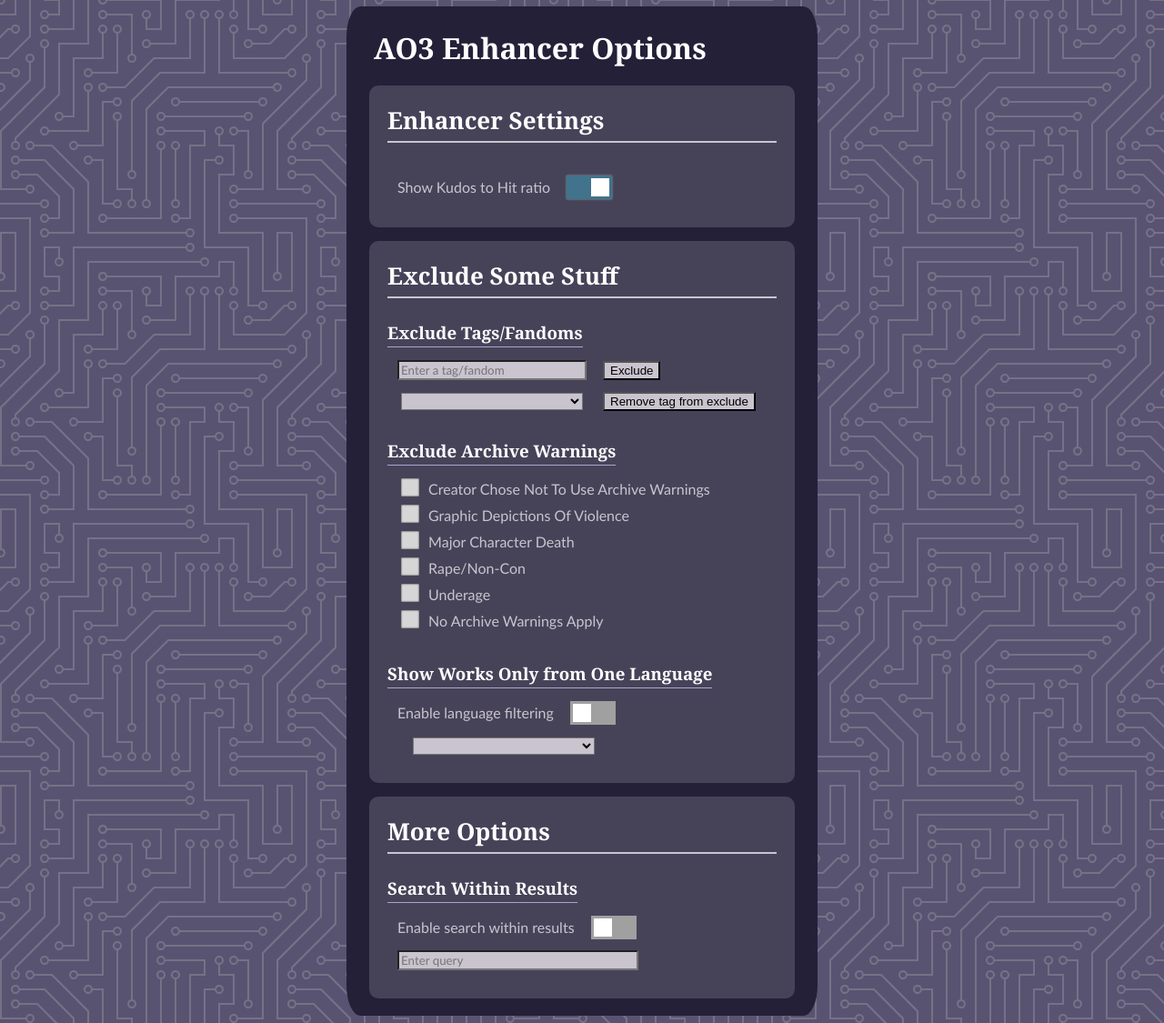
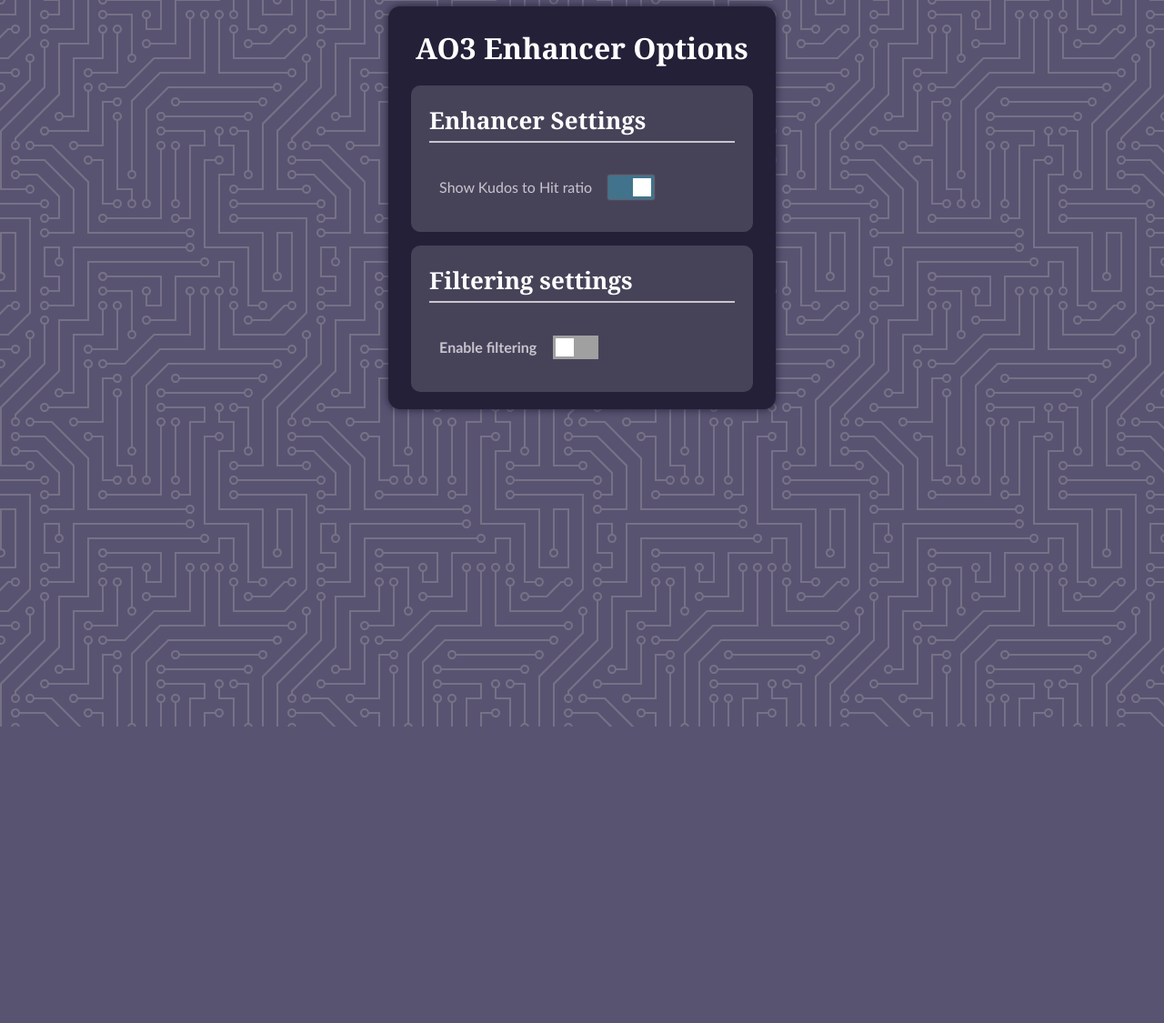
Before and after one commit to MonoScyron/ao3-enhancer, a website with bundled scripts: page src/options/options.html in a window 1280 px wide. Shown: the part 1-1126 px from the top of the page at 91% size. After the commit the page ends 800 px from the top, so only its background shows below. Built offline with nearby package versions, Linux system fonts and the light colour scheme; some packages are replaced by stand-ins of ours.

Commit message:
Streamlined building

```diff
--- a/op-webpack.config.js
+++ b/op-webpack.config.js
@@ -27,7 +27,8 @@
         new CopyPlugin({
             patterns: [
                 { from: "src/options/options.css", to: "options/options.css" },
-                { from: "src/options/options.html", to: "options/options.html" }
+                { from: "src/options/options.html", to: "options/options.html" },
+                { from: "src/icons", to: "icons" }
             ],
         }),
     ],
--- a/package.json
+++ b/package.json
@@ -2,7 +2,8 @@
   "scripts": {
     "build:cs": "webpack --config cs-webpack.config.js",
     "build:bg": "webpack --config bg-webpack.config.js",
-    "build:op": "webpack --config op-webpack.config.js"
+    "build:op": "webpack --config op-webpack.config.js",
+    "build": "npm run build:cs && npm run build:bg && npm run build:op"
   },
   "dependencies": {
     "@types/firefox-webext-browser": "^94.0.1",
--- a/src/export/constants.ts
+++ b/src/export/constants.ts
@@ -1,21 +1,22 @@
 // Storage keys
 export const STORAGE_KEYS = [
-    "kudosHitRatio", "language", "query", "tags", "warnings"
+    "kudosHitRatio", "filtering", "language", "query", "tags", "warnings"
 ];
+
 // Default values
 export const DEFAULT_VALUES = {
     kudosHitRatio: true,
+    filtering: false,
     language: [false, ""],
     query: [false, ""],
     tags: [],
     warnings: []
 }
+
 // Settings changed message
 export const SETTINGS_CHANGED = "settings_changed";
 
-/**
- * Redirect these URLs to filter works with excluded stuff
- */
+/** Redirect these URLs to filter works with excluded stuff */
 export const REDIRECT_URLS = [
     `https://archiveofourown.org/tags/*/works`, // Works in a tag
     `https://archiveofourown.org/tags/*/bookmarks`, // Bookmarks in a tag
@@ -27,9 +28,7 @@
     `https://archiveofourown.org/collections/*/bookmarks`// Collection's bookmarks
 ];
 
-/**
- * Cannot redirect these URLs, need to hide works with excluded stuff
- */
+/** Cannot redirect these URLs, need to hide works with excluded stuff */
 export const HIDE_URLS = [
     `https:\/\/archiveofourown\.org\/users\/`, // User's dashboard
     `https:\/\/archiveofourown\.org\/users\/.*\/series`, // User's series
@@ -38,9 +37,7 @@
     `https:\/\/archiveofourown\.org\/collections\/.*\/series`, // Collection's series
 ]
 
-/**
- * Origin of page to redirect
- */
+/** Origin of page to redirect */
 export enum ORIGIN {
     COLLECTIONS = 'collection_id=',
     TAGS = 'tag_id=',
--- a/src/options/options.css
+++ b/src/options/options.css
@@ -68,7 +68,6 @@
 /* Switch end */
 
 /* Checkbox start */
-/* Customize the label (the container) */
 .checkbox-container {
     display: block;
     position: relative;
@@ -79,7 +78,6 @@
     user-select: none;
 }
 
-/* Hide the browser's default checkbox */
 .checkbox-container input {
     position: absolute;
     opacity: 0;
@@ -88,7 +86,6 @@
     width: 0;
 }
 
-/* Create a custom checkbox */
 .checkbox {
     position: absolute;
     top: -1.5px;
@@ -99,30 +96,25 @@
     box-shadow: rgb(0, 0, 0) 0 0 2px inset;
 }
 
-/* On mouse-over, add a grey background color */
 .checkbox-container:hover input~.checkbox {
     background-color: var(--input-background-dark);
 }
 
-/* When the checkbox is checked, add a blue background */
 .checkbox-container input:checked~.checkbox {
     background-color: var(--red-background);
     box-shadow: rgba(255, 0, 0, 0.5) 0 0 3px inset;
 }
 
-/* Create the checkbox/indicator (hidden when not checked) */
 .checkbox:after {
     content: "";
     position: absolute;
     display: none;
 }
 
-/* Show the checkbox when checked */
 .checkbox-container input:checked~.checkbox:after {
     display: block;
 }
 
-/* Style the checkbox/indicator */
 .checkbox-container .checkbox:after {
     left: 3px;
     top: -1.5px;
@@ -192,6 +184,7 @@
 
     color: var(--text-color);
     background-color: var(--main-background);
+    box-shadow: 0 0 10px var(--main-background);
 }
 
 .section-div {
@@ -203,7 +196,7 @@
 .option-div {
     position: relative;
     width: fit-content;
-    padding-bottom: 20px;
+    padding-bottom: 25px;
 }
 
 ul.input-list {
@@ -219,19 +212,19 @@
 }
 
 table tr td:first-of-type {
-    /* background-color: red; */
     padding-right: 7px;
 }
 
-table.align-center-left tr,
-table.left-second-row tr {
+table.align-center-left tr {
     text-align: center;
 }
 
-table.align-center-left tr:nth-child(1),
-table.left-second-row tr:nth-child(1),
-table.left-second-row tbody:nth-child(1) td {
+table.align-center-left tr:not(:last-child) {
     text-align: left;
+}
+
+table.spaced-table tr:not(:last-child) td {
+    padding-bottom: 10px;
 }
 
 .input-standard-width {
@@ -242,12 +235,12 @@
     width: 100%;
 }
 
+.important-text {
+    font-weight: bold;
+}
+
 .hidden {
     display: none;
-    width: 0;
-    height: 0;
-    line-height: 0;
-    visibility: collapse;
 }
 
 .disabled {
--- a/src/options/options.html
+++ b/src/options/options.html
@@ -29,9 +29,22 @@
             </div>
         </div>
         <div class="section-div">
-            <h2>Exclude Some Stuff</h2>
+            <h2>Filtering settings</h2>
             <div>
                 <div class="option-div">
+                    <table class="align-center-left">
+                        <tr>
+                            <td><label class="important-text">Enable filtering</label></td>
+                            <td>
+                                <label class="switch">
+                                    <input name="enable-filtering" type="checkbox">
+                                    <span class="slider"></span>
+                                </label>
+                            </td>
+                        </tr>
+                    </table>
+                </div>
+                <div class="option-div filtering">
                     <h3>Exclude Tags/Fandoms</h3>
                     <table class="include-exclude align-center-left">
                         <tr>
@@ -62,7 +75,7 @@
                         </tr>
                     </table>
                 </div>
-                <div class="option-div">
+                <div class="option-div filtering">
                     <h3>Exclude Archive Warnings</h3>
                     <div class="option-div-input">
                         <ul id="exclude-input-list" class="input-list">
@@ -111,7 +124,7 @@
                         </ul>
                     </div>
                 </div>
-                <div class="option-div">
+                <div class="option-div filtering">
                     <h3>Show Works Only from One Language</h3>
                     <table class="align-center-left">
                         <tr>
@@ -256,12 +269,7 @@
                         </tr>
                     </table>
                 </div>
-            </div>
-        </div>
-        <div class="section-div">
-            <h2>More Options</h2>
-            <div>
-                <div class="option-div">
+                <div class="option-div filtering">
                     <h3>Search Within Results</h3>
                     <table class="align-center-left">
                         <tr>
--- a/src/options/options.ts
+++ b/src/options/options.ts
@@ -1,34 +1,23 @@
-// Storage keys
-const STORAGE_KEYS = [
-    "kudosHitRatio", "language", "query", "tags", "warnings"
-];
-// Default values
-const DEFAULT_VALUES = {
-    kudosHitRatio: true,
-    language: [false, ""],
-    query: [false, ""],
-    tags: [],
-    warnings: []
-}
-// Settings changed message
-const SETTINGS_CHANGED = "settings_changed";
+import { STORAGE_KEYS, DEFAULT_VALUES, SETTINGS_CHANGED } from "../export/constants";
 
 // * Select input from document
 // Kudos to hit ratio
-let kudosHitRatioBtn = document.querySelector(`input[name='kudos-hit-ratio']`)! as HTMLInputElement;
+const kudosHitRatioBtn = document.querySelector(`input[name='kudos-hit-ratio']`)! as HTMLInputElement;
+// Enable filtering
+const filterBtn = document.querySelector(`input[name='enable-filtering']`)! as HTMLInputElement;
 // Language
-let languageBtn = document.querySelector(`input[name='language-enable']`)! as HTMLInputElement;
-let languageSelect = document.querySelector(`select[name='language']`)! as HTMLSelectElement;
+const languageBtn = document.querySelector(`input[name='language-enable']`)! as HTMLInputElement;
+const languageSelect = document.querySelector(`select[name='language']`)! as HTMLSelectElement;
 // Query
-let queryBtn = document.querySelector(`input[name='query-enable']`)! as HTMLInputElement;
-let queryInput = document.querySelector(`input[name='query']`)! as HTMLInputElement;
+const queryBtn = document.querySelector(`input[name='query-enable']`)! as HTMLInputElement;
+const queryInput = document.querySelector(`input[name='query']`)! as HTMLInputElement;
 // Tags/fandoms
-let excludeTagInput = document.querySelector(`input[name='exclude-tag']`)! as HTMLInputElement;
-let excludeTagBtn = document.getElementById(`exclude-tag-submit`)! as HTMLButtonElement;
-let removeTagSelect = document.querySelector(`select[name='remove-tag']`)! as HTMLSelectElement;
-let removeTagBtn = document.getElementById(`remove-tag-submit`)! as HTMLButtonElement;
+const excludeTagInput = document.querySelector(`input[name='exclude-tag']`)! as HTMLInputElement;
+const excludeTagBtn = document.getElementById(`exclude-tag-submit`)! as HTMLButtonElement;
+const removeTagSelect = document.querySelector(`select[name='remove-tag']`)! as HTMLSelectElement;
+const removeTagBtn = document.getElementById(`remove-tag-submit`)! as HTMLButtonElement;
 // Warnings
-let excludeWarningCheckbox = {
+const excludeWarningCheckbox = {
     choseNotToUse: document.querySelector(`input[name='exclude-warning-chose-not-to-use']`)! as HTMLInputElement,
     violence: document.querySelector(`input[name='exclude-warning-violence']`)! as HTMLInputElement,
     mcd: document.querySelector(`input[name='exclude-warning-mcd']`)! as HTMLInputElement,
@@ -36,6 +25,10 @@
     underage: document.querySelector(`input[name='exclude-warning-underage']`)! as HTMLInputElement,
     noWarnings: document.querySelector(`input[name='exclude-warning-no-warnings']`)! as HTMLInputElement
 };
+
+// * Constant elements defined here
+// Options whose visibility depends on if filtering is enabled
+const FILTERING_ELEMENTS = document.getElementsByClassName("filtering");
 
 // * Global vars
 let tagList: string[] = [];
@@ -55,10 +48,18 @@
 
 // * Save settings to local storage when values are changed
 // Kudos to hit ratio
-kudosHitRatioBtn.addEventListener("click", () => {
+kudosHitRatioBtn.addEventListener("change", () => {
     browser.storage.local.set({ kudosHitRatio: kudosHitRatioBtn.checked }).then(() =>
         browser.runtime.sendMessage(SETTINGS_CHANGED)
     );
+});
+
+// Enable filtering
+filterBtn.addEventListener("change", () => {
+    browser.storage.local.set({ filtering: filterBtn.checked }).then(() =>
+        browser.runtime.sendMessage(SETTINGS_CHANGED)
+    );
+    checkFilteringElements(filterBtn.checked);
 });
 
 // Language
@@ -80,7 +81,7 @@
         browser.runtime.sendMessage(SETTINGS_CHANGED);
     });
 }
-languageBtn.addEventListener("click", setLanguageStorage);
+languageBtn.addEventListener("change", setLanguageStorage);
 languageSelect.addEventListener("change", setLanguageStorage);
 
 // Query
@@ -102,7 +103,7 @@
         browser.runtime.sendMessage(SETTINGS_CHANGED);
     });
 }
-queryBtn.addEventListener("click", setQueryStorage);
+queryBtn.addEventListener("change", setQueryStorage);
 queryInput.addEventListener("input", setQueryStorage);
 
 // Tags/fandoms
@@ -141,9 +142,12 @@
  * Changes current settings according to passed object
  * @param {string[]} obj Object to get settings from
  */
-function syncSettings(obj: { [x: string]: any; kudosHitRatio?: any; language?: any; query?: any; tags?: any; warnings?: any; }) {
+function syncSettings(obj: { [key: string]: any }) {
     // Kudos to hit ratio
     kudosHitRatioBtn.checked = obj.kudosHitRatio;
+    // Enable filtering
+    filterBtn.checked = obj.filtering;
+    checkFilteringElements(filterBtn.checked);
     // Language
     languageBtn.checked = obj.language[0];
     languageSelect.value = obj.language[1];
@@ -172,6 +176,19 @@
         parseInt(excludeWarningCheckbox.underage.getAttribute("value")!)) != -1;
     excludeWarningCheckbox.noWarnings.checked = obj.warnings.indexOf(
         parseInt(excludeWarningCheckbox.noWarnings.getAttribute("value")!)) != -1;
+}
+
+/**
+ * Hide/show all filtering elements
+ * @param filtering If filtering is enabled
+ */
+function checkFilteringElements(filtering: boolean) {
+    if(filtering)
+        for(var i = 0; i < FILTERING_ELEMENTS.length; i++)
+            FILTERING_ELEMENTS.item(i)?.classList.remove("hidden");
+    else
+        for(var i = 0; i < FILTERING_ELEMENTS.length; i++)
+            FILTERING_ELEMENTS.item(i)?.classList.add("hidden");
 }
 
 /**
```
Also changed, not shown: README.md, dist/background/bg_bundle.js, dist/content_scripts/cs_bundle.js, dist/icons/gear-16.png (added), dist/icons/gear-32.png (added), dist/icons/gear-48.png (added), dist/icons/logo-128.png (added), dist/icons/logo-32.png (added), dist/icons/logo-48.png (added), dist/icons/logo-96.png (added), dist/options/options.css, dist/options/options.html, dist/options/options.js, manifest.json, 1 more files.
